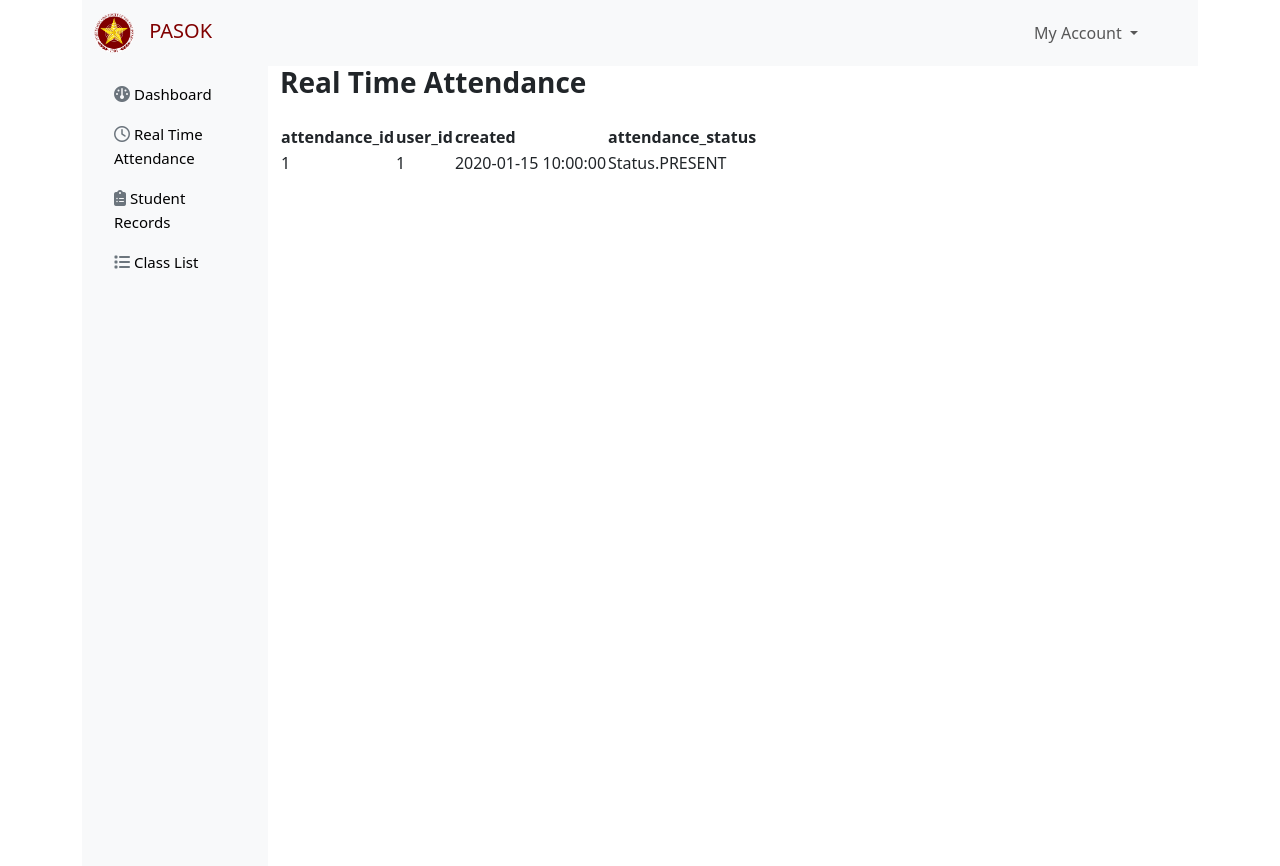
After one commit to stvnmbt/pasok, a Flask app: page /realtime in a window 1280 px wide. The commit adds this page. Run offline with Flask 3, Linux system fonts and the light colour scheme; a user stored in the database is signed in; tables that the repository leaves empty hold one stand-in row (values such as "Sample post"); parts of the project's set-up code (start-up, migrations or seed data) failed here and were passed over; some libraries are stand-ins or nearby versions.

Commit message:
created sidebar parent template for faculty pages

```diff
--- a/src/templates/_base.html
+++ b/src/templates/_base.html
@@ -15,15 +15,14 @@
     <style>
       @import url("../static/css/fonts.css");
     </style>
-    {% block css %}{% endblock %}
     <!-- scripts -->
     <script defer src="..\static\js\jquery-3.7.1.min.js"></script>
     <!-- JavaScript Bundle with Popper -->
     <script defer src="..\static\js\bootstrap.bundle.min.js"></script>
-    {% block js %}{% endblock %}
+    {% block header %}{% endblock %}
   </head>
   <body>
-    {% include "core/navigation.html" %}
+    {% include "core/navbar.html" %}
 
     <div class="container">
 
--- a/src/templates/core/faculty/realtime.html
+++ b/src/templates/core/faculty/realtime.html
@@ -1,6 +1,13 @@
-{% extends "_base.html" %}
-{% block content %}
+{% extends "core/faculty/sidebar.html" %}
 
+{% block header %}
+<meta http-equiv="refresh" content="5">
+{% endblock %}
+
+{% block body %}
+<div class="col d-flex flex-column h-100" >
+    <div class="container-fluid p-0">
+        <h1 class="h3 mb-4"><strong> Real Time Attendance</strong></h1>
         <table>
             <tr>
                 <th>
@@ -33,6 +40,7 @@
             </tr>
             {% endfor %}
         </table>
-
+    </div>
+</div>
 
 {% endblock %}
--- /dev/null
+++ b/src/templates/core/faculty/sidebar.html
@@ -0,0 +1,38 @@
+{% extends "_base.html" %}
+
+{% block header %}{% endblock %}
+
+{% block content %}
+<!-- Sidebar -->
+<div class="container-fluid overflow-hidden">
+    <div class="row vh-100 overflow-auto">
+        <div class="col-12 col-sm-3 col-xl-2 px-sm-2 px-0 bg-light d-flex sticky-top">
+            <div class="d-flex flex-sm-column flex-row flex-grow-1 align-items-center align-items-sm-start px-3 pt-2 text-white">
+                <ul class="nav flex-sm-column flex-row flex-nowrap flex-shrink-1 flex-sm-grow-0 flex-grow-1 mb-sm-auto mb-0 justify-content-center align-items-center align-items-sm-start" id="menu">
+                    <li class="nav-item ">
+                        <a href="{{ url_for('core.home') }}" class="nav-link px-sm-0 px-2 ms-2">
+                            <i class="fa-solid fa-gauge" style="color:#6c757d;"></i><span class="ms-1 d-none d-sm-inline" style="color: black; font-size: 15px;">Dashboard</span>
+                        </a>
+                    </li>
+                    <li class="nav-item ">
+                        <a href="{{ url_for('core.realtime') }}" class="nav-link px-sm-0 px-2 ms-2">
+                        <i class="fa-regular fa-clock" style="color: #6c757d;"></i><span class="ms-1 d-none d-sm-inline" style="color: black; font-size: 15px;">Real Time Attendance</span>
+                        </a>
+                    </li>
+                    <li class="nav-item ">
+                        <a href="{{ url_for('core.records') }}" class="nav-link px-sm-0 px-2 ms-2">
+                        <i class="fa-solid fa-clipboard-list" style="color: #6c757d;"></i><span class="ms-1 d-none d-sm-inline" style="color: black; font-size: 15px;">Student Records</span>
+                        </a>
+                    </li>
+                    <li class="nav-item ">
+                        <a href=" {{ url_for('core.classlist') }}" class="nav-link px-sm-0 px-2 ms-2">
+                        <i class="fa-solid fa-list" style="color: #6c757d;"></i><span class="ms-1 d-none d-sm-inline" style="color: black; font-size: 15px;">Class List</span>
+                        </a>
+                    </li>
+                </ul>
+            </div>
+        </div>
+        {% block body %}{% endblock %}
+    </div>
+</div>
+{% endblock %}
```
Also changed, not shown: src/templates/core/faculty/index.html (+4 -35 lines). Lines whose indentation alone changed are shown as unchanged.
